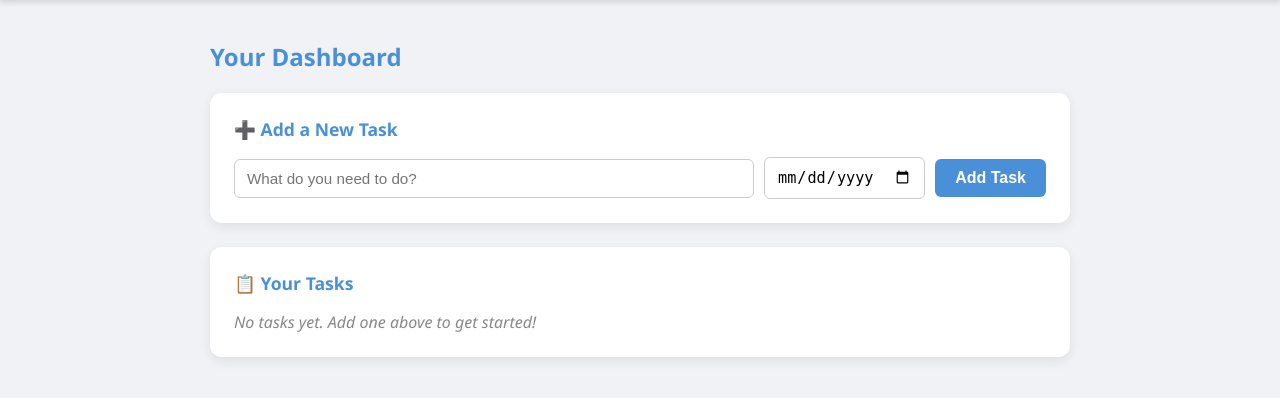
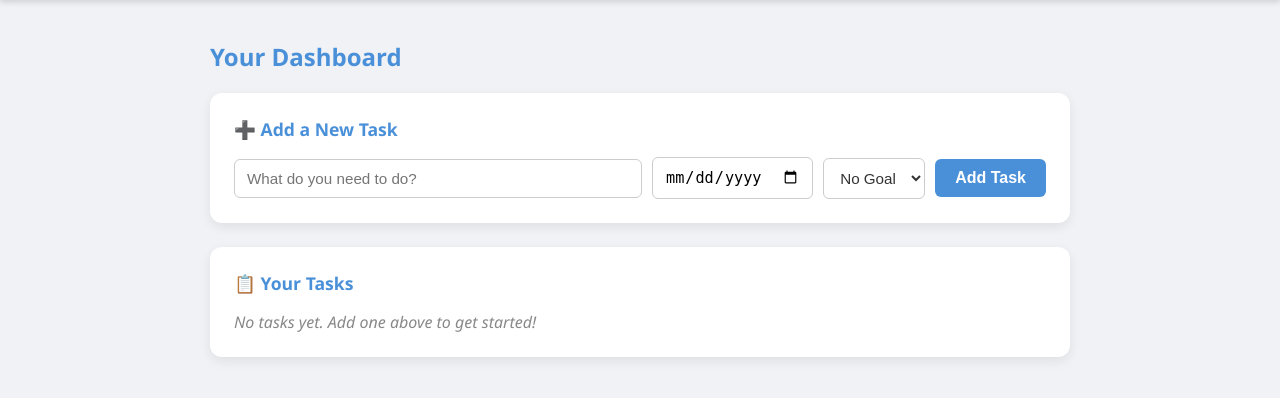
Before and after one commit to Anurag0129/QuestBoard-Task-Goal-Tracker, a Flask app: page /dashboard in a window 1280 px wide. Shown: the part 59-457 px from the top of the page. Run offline with Flask 3, Linux system fonts and the light colour scheme; the visitor is signed in with stand-in values (Sample User, id 1); data that the repository does not hold is empty; some libraries are stand-ins or nearby versions.

Commit message:
Add goal linking to tasks with dropdown on dashboard

```diff
--- a/app.py
+++ b/app.py
@@ -71,6 +71,9 @@ def logout():
     flash("You have been logged out.")
     return redirect(url_for("login"))
 
+
+# ********************************************************************
+
 @app.route("/dashboard")
 def dashboard():
     if "user_id" not in session:
@@ -79,15 +82,23 @@ def dashboard():
 
     conn = get_connection()
     cur = conn.cursor()
+
     cur.execute(
         "SELECT task_id, title, due_date, is_completed, created_at FROM tasks WHERE user_id = %s ORDER BY created_at DESC",
         (session["user_id"],)
     )
     tasks = cur.fetchall()
+
+    cur.execute(
+        "SELECT goal_id, title FROM goals WHERE user_id = %s AND is_completed = FALSE ORDER BY created_at DESC",
+        (session["user_id"],)
+    )
+    goals = cur.fetchall()
+
     cur.close()
     conn.close()
 
-    return render_template("dashboard.html", tasks=tasks)
+    return render_template("dashboard.html", tasks=tasks, goals=goals)
 
 
 
@@ -98,13 +109,14 @@ def add_task():
 
     title = request.form["title"]
     due_date = request.form["due_date"] or None
+    goal_id = request.form.get("goal_id") or None
 
     conn = get_connection()
     cur = conn.cursor()
     try:
         cur.execute(
-            "INSERT INTO tasks (user_id, title, due_date) VALUES (%s, %s, %s)",
-            (session["user_id"], title, due_date)
+            "INSERT INTO tasks (user_id, title, due_date, goal_id) VALUES (%s, %s, %s, %s)",
+            (session["user_id"], title, due_date, goal_id)
         )
         conn.commit()
         flash("Task added!")
--- a/static/css/style.css
+++ b/static/css/style.css
@@ -370,3 +370,18 @@ body {
     border-radius: 999px;
     transition: width 0.4s ease;
 }
+
+/* Task goal select dropdown */
+.task-select {
+    padding: 10px 12px;
+    border: 1px solid #ccc;
+    border-radius: 6px;
+    font-size: 0.95rem;
+    background: white;
+    color: #333;
+}
+
+.task-select:focus {
+    outline: none;
+    border-color: #4a90d9;
+}
--- a/templates/dashboard.html
+++ b/templates/dashboard.html
@@ -13,6 +13,12 @@
         <form method="POST" action="{{ url_for('add_task') }}" class="task-form">
             <input type="text" name="title" placeholder="What do you need to do?" required>
             <input type="date" name="due_date">
+            <select name="goal_id" class="task-select">
+                <option value="">No Goal</option>
+                {% for goal in goals %}
+                    <option value="{{ goal[0] }}">🎯 {{ goal[1] }}</option>
+                {% endfor %}
+            </select>
             <button type="submit" class="btn btn-small">Add Task</button>
         </form>
     </div>
```
